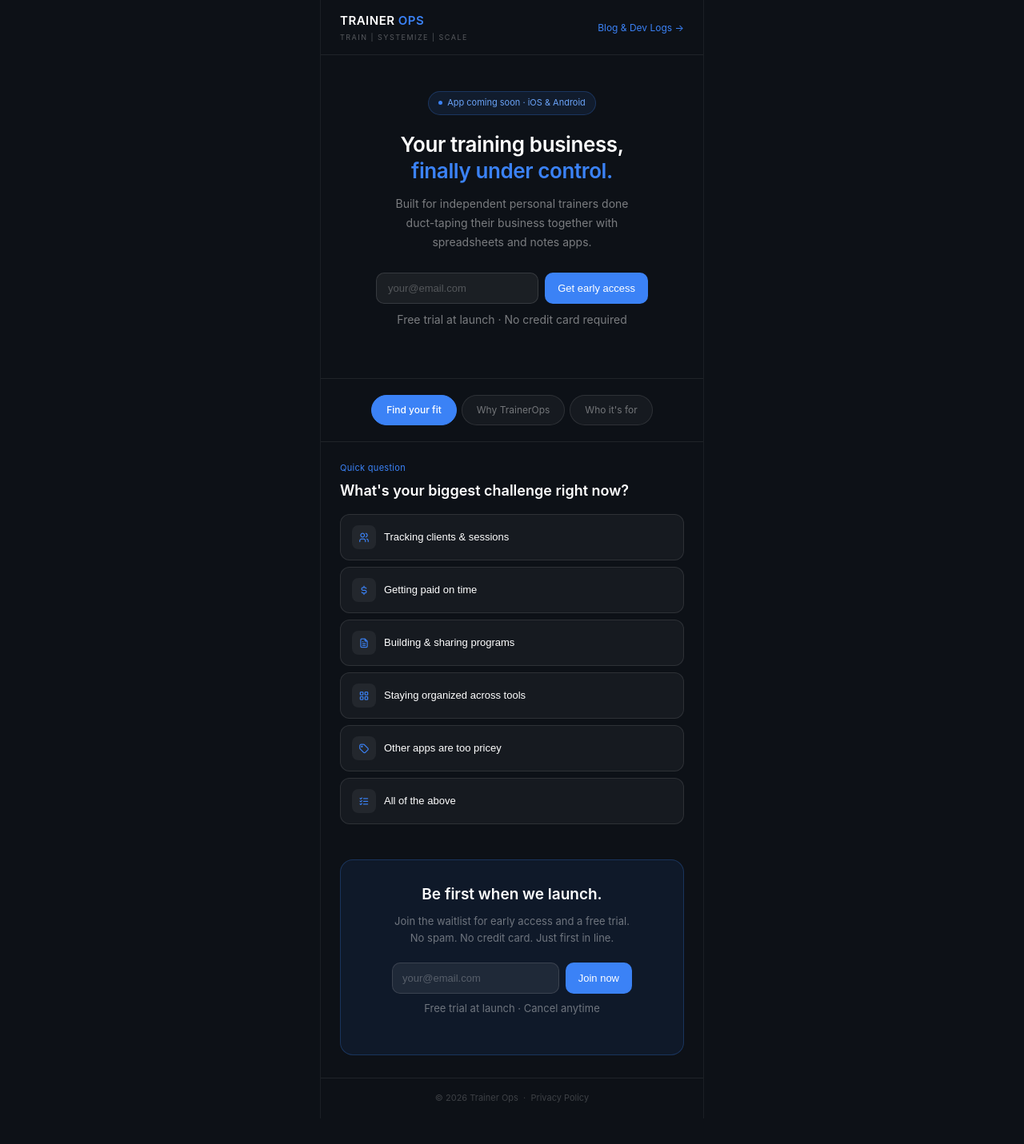
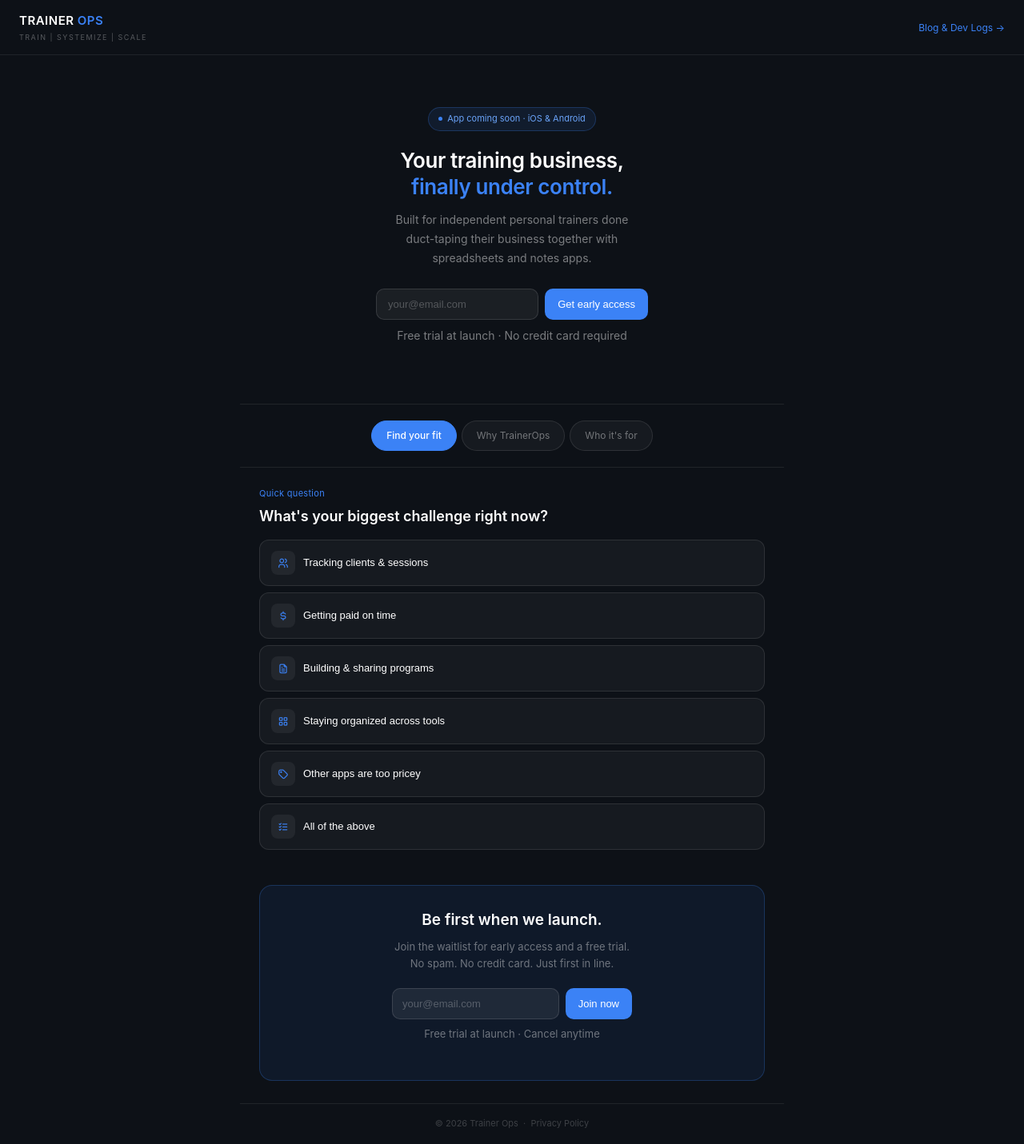
Before and after one commit to thetrainerops-code/thetrainerops, a Jekyll site: the page index.html, which Jekyll copies as it is, in a window 1280 px wide. Shown: the whole page at 80% size. Built offline with Jekyll 4.4.1, drawn with Linux system fonts in a browser that asks for light colours; before the commit the page ends 1399 px from its top, so only the background shows below that.

Commit message:
Update layout and styling in index.html

```diff
--- a/index.html
+++ b/index.html
@@ -22,11 +22,29 @@
     a:hover { text-decoration: underline; }
 
     .page {
-      max-width: 480px;
-      margin: 0 auto;
-      border-left: 0.5px solid rgba(255,255,255,0.06);
-      border-right: 0.5px solid rgba(255,255,255,0.06);
+      width: 100%;
       min-height: 100vh;
+    }
+
+    .page > * {
+      max-width: 680px;
+      margin-left: auto;
+      margin-right: auto;
+    }
+
+    .nav {
+      max-width: 100% !important;
+      padding: 14px 48px;
+      border-bottom: 0.5px solid rgba(255,255,255,0.08);
+    }
+
+    @media (max-width: 600px) {
+      .nav { padding: 14px 24px; }
+      .hero { padding: 36px 24px 28px; }
+      .tabs-wrapper { padding: 16px 24px 0; }
+      .tab-content { padding: 20px 24px; }
+      .launch-section { padding: 16px 24px 24px; }
+      .audience-grid { grid-template-columns: 1fr 1fr; }
     }
 
     /* ── Nav ── */
@@ -44,7 +62,7 @@
 
     /* ── Hero ── */
     .hero {
-      padding: 44px 24px 36px;
+      padding: 64px 48px 48px;
       text-align: center;
       border-bottom: 0.5px solid rgba(255,255,255,0.08);
     }
```
